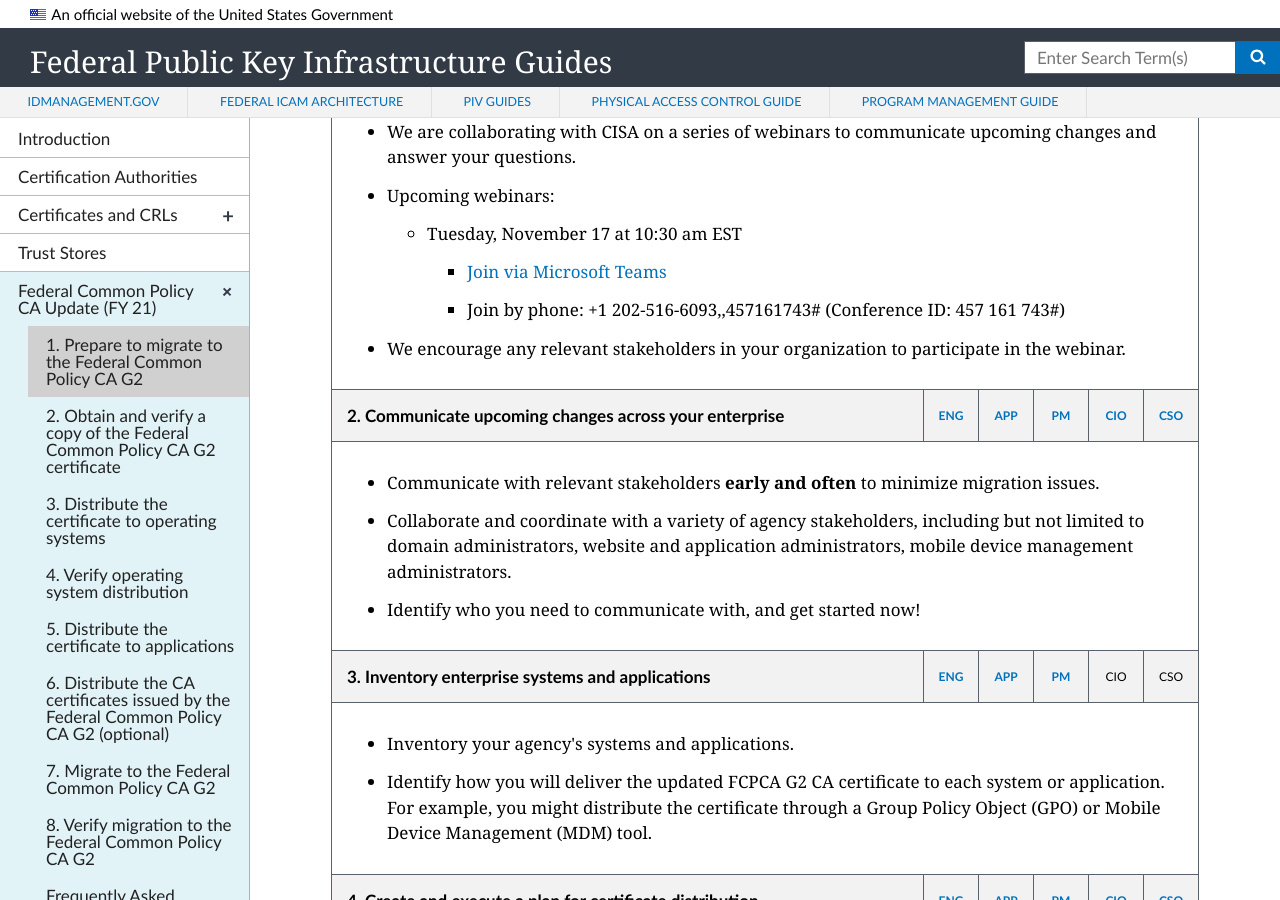
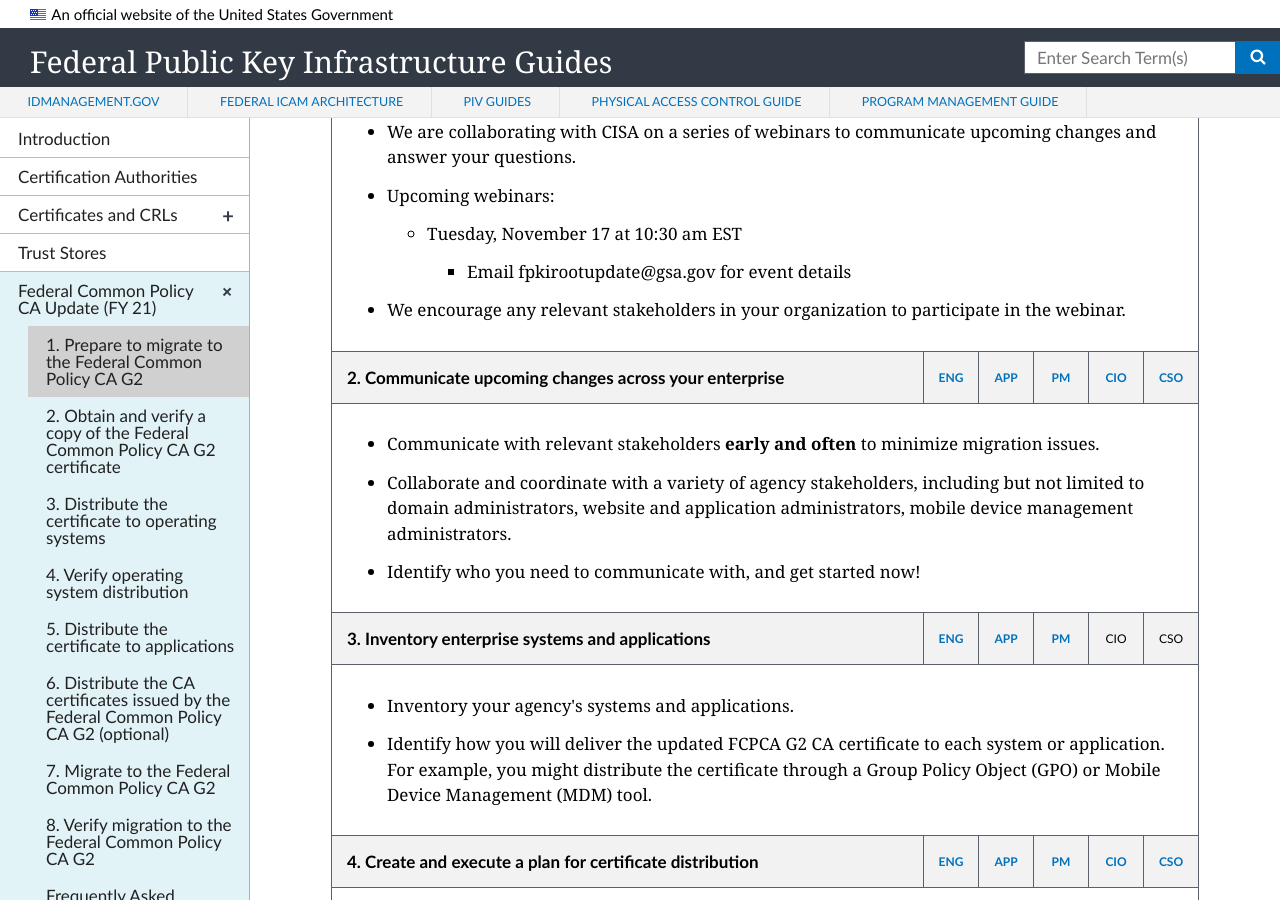
Before and after one commit to GSA/fpki-guides, a Jekyll site: the page built from _common/01_prepare_to_migrate.md, in a window 1280 px wide and 900 px high, scrolled down 658 px. Built offline with Jekyll 4.4.1, drawn with Linux system fonts in a browser that asks for light colours; nearby versions of some CDN libraries.

Commit message:
Update 01_prepare_to_migrate.md

```diff
--- a/_common/01_prepare_to_migrate.md
+++ b/_common/01_prepare_to_migrate.md
@@ -50,10 +50,9 @@
 	<ul id="webinar series">
 		<li>Tuesday, November 17 at 10:30 am EST</li>
 		<ul id="webinar details">
-		<li><a href="https://teams.microsoft.com/l/meetup-join/19%3ameeting_OTJmODBkNjctMzlhYi00MmQ2LWI0MDgtMDY0Mjc3MzQyNTZk%40thread.v2/0?context=%7b%22Tid%22%3a%223ccde76c-946d-4a12-bb7a-fc9d0842354a%22%2c%22Oid%22%3a%2278bdbe8f-9465-4376-81c9-79ddeca6848b%22%7d" target="_blank">Join via Microsoft Teams</a> </li>
-		<li>Join by phone: +1 202-516-6093,,457161743# (Conference ID: 457 161 743#)</li>
+		<li>Email fpkirootupdate@gsa.gov for event details</li>
 		</ul>
-    </ul>
+	</ul>
 	<li>We encourage any relevant stakeholders in your organization to participate in the webinar.</li>
   </ul>
   </td>
```
